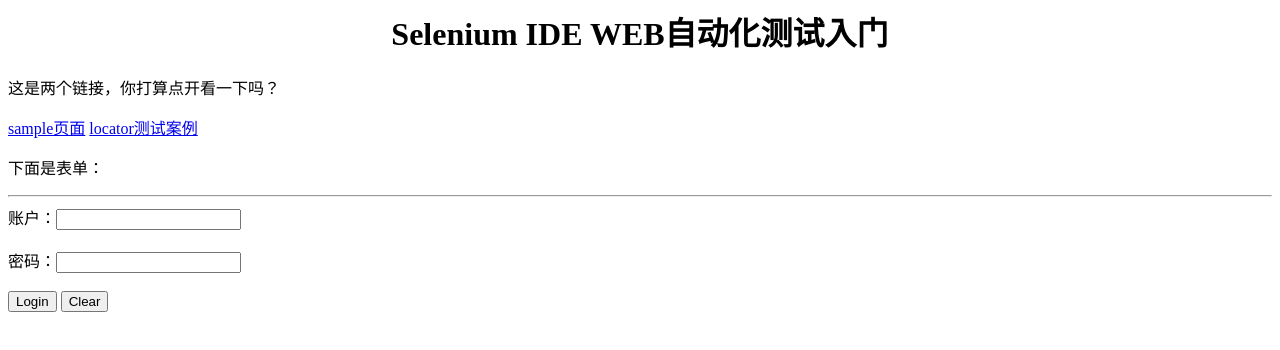
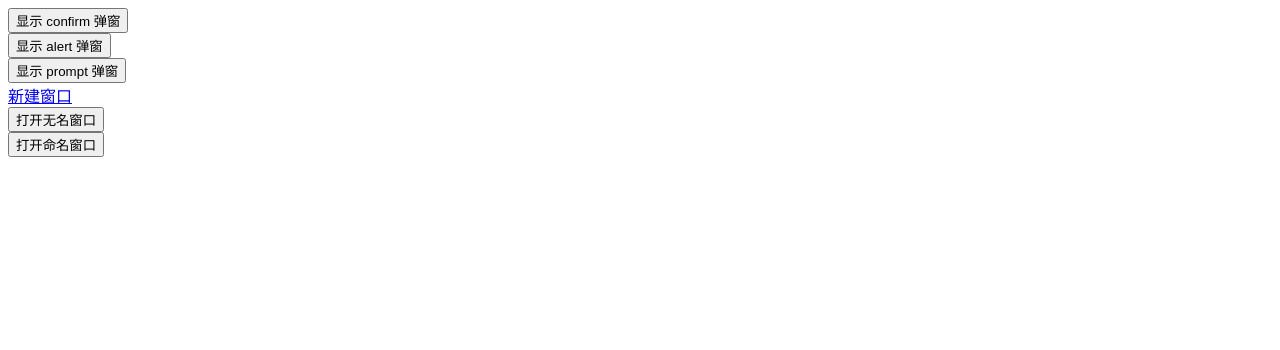
Before and after one commit to wangding/git-demo, a plain HTML site: page sample.html in a window 1280 px wide. Drawn offline with Linux system fonts and the light colour scheme.

Commit message:
add sample.html

```diff
--- a/sample.html
+++ b/sample.html
@@ -1,19 +1,47 @@
+<!DOCTYPE HTML>
 <html>
-    <head>
-        <meta http-equiv="Content-Type" content="text/html; charset=utf-8" />
-        <title>元素定位教学案例页面</title>
-    </head>
-    <body>
-    <h1><center>Selenium IDE WEB自动化测试入门</center></h1>
-    <p>这是两个链接，你打算点开看一下吗？</p>
-    <a href="sample.html">sample页面</a>
-    <a href="locator.html">locator测试案例</a>
-    <p>下面是表单：</p> <hr>
-    <form id="loginForm">
-        账户：<input class="required" name="username" type="text" /><br /><br />
-        密码：<input class="required passfield" name="password" type="password" /><br /><br />
-        <input name="continue" type="submit" value="Login" />
-        <input name="continue" type="button" value="Clear" />
-    </form>
+<head>
+  <script type="text/javascript">
+    function output(resultText){
+      document.getElementById('output').childNodes[0].nodeValue=resultText;
+    }
+
+    function show_confirm(){
+      var confirmation=confirm("Chose an option.");
+      if (confirmation==true){
+        output("Confirmed.");
+      }
+      else{
+        output("Rejected!");
+      }
+    }
+
+    function show_alert(){
+      alert("I'm blocking!");
+      output("Alert is gone.");
+    }
+    function show_prompt(){
+      var response = prompt("What's the best web QA tool?","Selenium");
+      output(response);
+    }
+    function open_window(windowName){
+      window.open("newWindow.html",windowName);
+    }
+    </script>
+  <meta http-equiv="Content-Type" content="text/html; charset=utf-8" />
+	<title>弹窗教学案例页面</title>
+</head>
+<body>
+
+  <input type="button" id="btnConfirm" onclick="show_confirm()" value="显示 confirm 弹窗" /><br />
+  <input type="button" id="btnAlert" onclick="show_alert()" value="显示 alert 弹窗" /><br />
+  <input type="button" id="btnPrompt" onclick="show_prompt()" value="显示 prompt 弹窗" /><br />
+  <a href="newWindow.html" id="lnkNewWindow" target="_blank">新建窗口</a><br />
+  <input type="button" id="btnNewNamelessWindow" onclick="open_window()" value="打开无名窗口" /><br />
+  <input type="button" id="btnNewNamedWindow" onclick="open_window('Mike')" value="打开命名窗口" />
+
+  <br />
+  <span id="output">
+  </span>
 </body>
-<html>
+</html>
```
